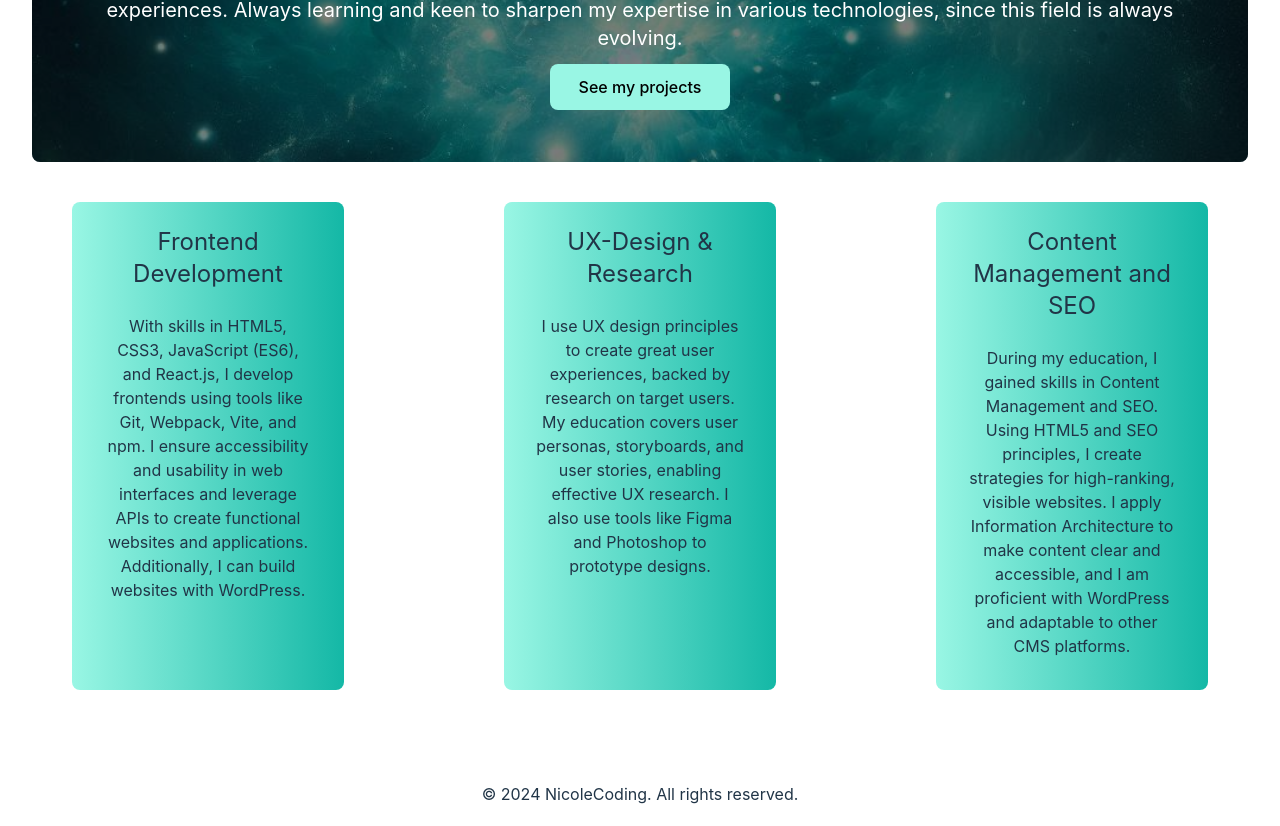
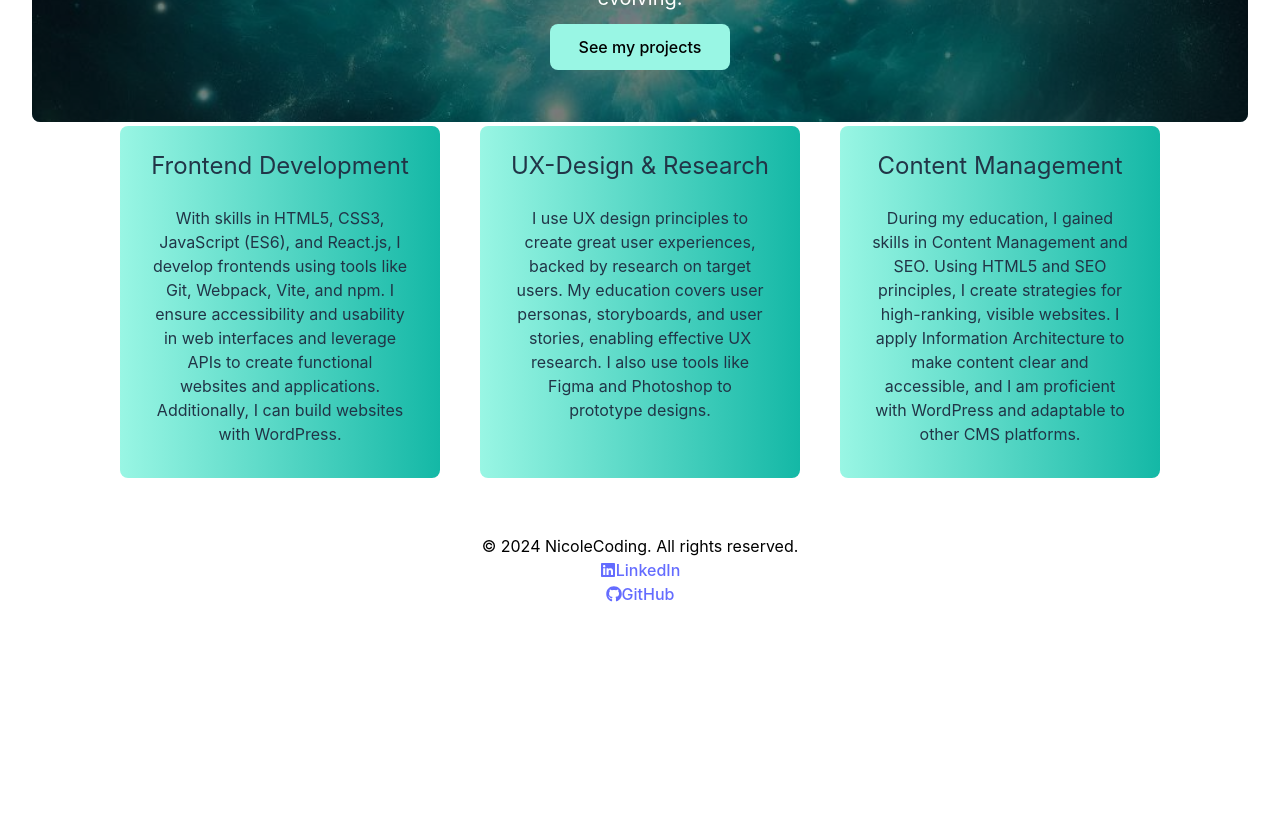
Before and after one commit to NicoleCoding/Portfolio-react, a React (Vite) app: page / in a window 1280 px wide. Shown: the part 380-1206 px from the top of the page. After the commit the page ends 1006 px from the top, so only its background shows below. Built offline with nearby package versions, Linux system fonts and the light colour scheme.

Commit message:
- Adjustments to margins and paddings - Added social links in the footer

```diff
--- a/src/App.jsx
+++ b/src/App.jsx
@@ -14,7 +14,7 @@ function App() {
     <div className="min-h-screen flex flex-col w-screen">
      <Header />
      <Router>
-        <main className="flex-grow pt-16 px-4 md:px-0">
+        <main className="flex-grow pt-6 px-4 md:px-0">
         <Switch>
           <Route path="/" component={Home}/>
           <Route path="/projects" component={Projects}/>
--- a/src/components/Footer.jsx
+++ b/src/components/Footer.jsx
@@ -1,6 +1,17 @@
+import { FaLinkedin } from "react-icons/fa";
+import { FaGithub } from "react-icons/fa";
+
 export default function Footer() {
     return (
-        <footer className="m-5">&copy; 2024 NicoleCoding. All rights reserved.</footer>
+        <footer className="m-5 text-black">
+            <p>&copy; 2024 NicoleCoding. All rights reserved.</p>
+            <div>
+
+                   <a href="" className="flex items-center justify-center"><FaLinkedin />LinkedIn</a>
+                <a href="" className="flex items-center justify-center"><FaGithub />GitHub</a>
+            </div>
+
+        </footer>
 
     );
 
--- a/src/components/Home.jsx
+++ b/src/components/Home.jsx
@@ -13,7 +13,7 @@ export default function Home() {
                 <button className="bg-teal-200"><Link className="py-1 px-2 text-black hover:text-teal-500" href="/projects">See my projects</Link></button>
             </div>
             </section>
-            <section id="roles" className="flex flex-col m-5 p-5 lg:flex-row justify-center items-stretch gap-40">
+            <section id="roles" className="flex flex-col m-x p-1 lg:flex-row justify-center items-stretch gap-10">
                 <section className="bg-gradient-to-r from-teal-200 to-teal-500 p-6 mx-auto lg:mx-0 rounded-lg w-80 text-center flex flex-col justify-start">
                     <h2 className="text-2xl mb-4 mt-0">Frontend Development</h2>
                     <p className="p-2 m-0">With skills in HTML5, CSS3, JavaScript (ES6), and React.js, I develop frontends using tools like Git, Webpack, Vite, and npm.
@@ -29,7 +29,7 @@ export default function Home() {
 
                 </section>
                 <section className="bg-gradient-to-r from-teal-200 to-teal-500 p-6 mx-auto lg:mx-0 rounded-lg w-80 text-center flex flex-col justify-start">
-                    <h2 className="text-2xl mb-4 mt-0">Content Management and SEO</h2>
+                    <h2 className="text-2xl mb-4 mt-0">Content Management</h2>
                     <p className="p-2 m-0">During my education, I gained skills in Content Management and SEO. Using HTML5 and SEO principles, I create strategies for high-ranking, visible websites.
                         I apply Information Architecture to make content clear and accessible, and I am proficient with WordPress and adaptable to other CMS platforms.
                     </p>
```
